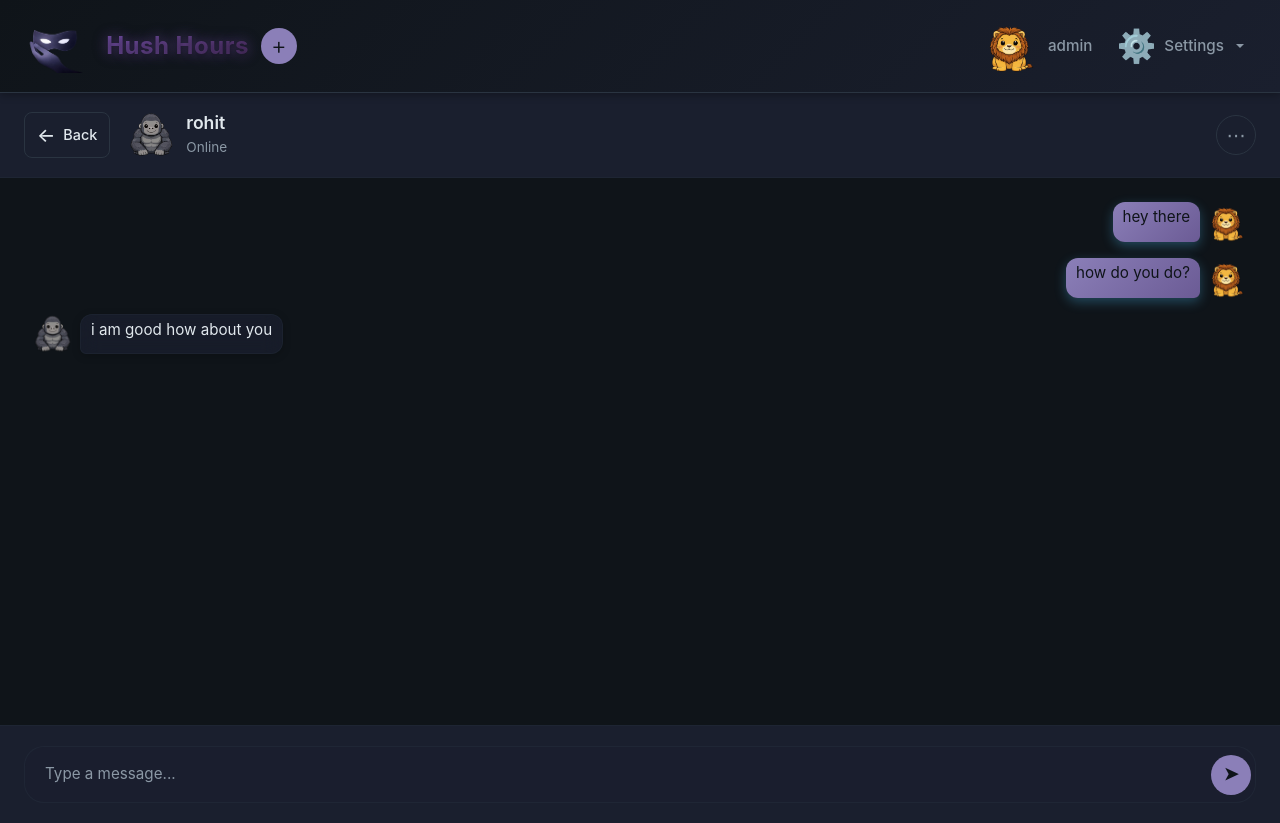
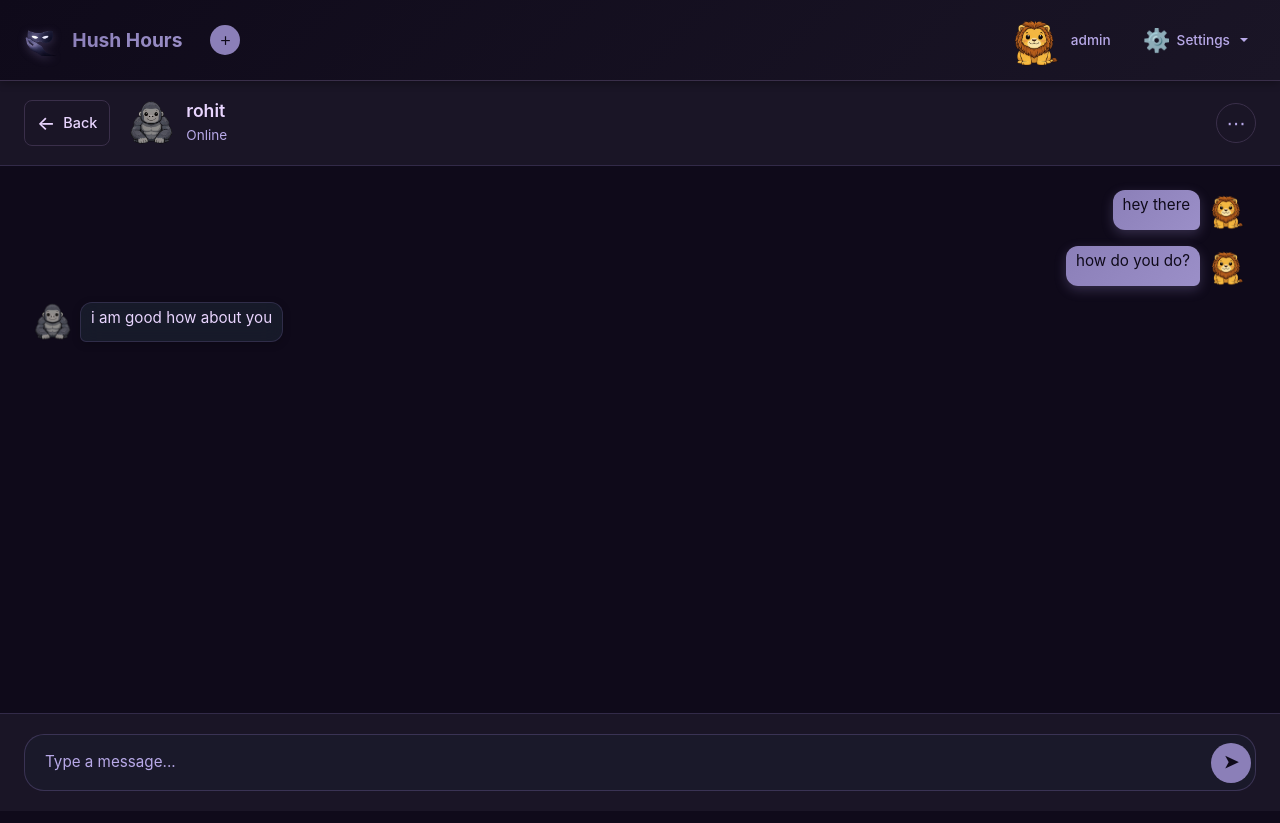
Before and after one commit to angelina-2003/django, a Django app: page /chat/1/ in a window 1280 px wide. After the commit the page ends 791 px from the top, so only its background shows below. Run offline with Django 5.2, Linux system fonts and the light colour scheme; a user stored in the database is signed in; data comes from the database, SQL or seed files in the repository; both versions use the stored data as it was after the commit.

Commit message:
Final interface #2

```diff
--- a/static/css/base.css
+++ b/static/css/base.css
@@ -1,15 +1,17 @@
 /* Base Styles for Hush Hours */
 
 :root {
-  --navbar-bg: #0f1419;
-  --navbar-hover: #1a1f2e;
+  --navbar-bg: #0f0a1a;
+  --navbar-hover: #1a1526;
   --navbar-active: #8b7fb8;
-  --navbar-text: #e1e8ed;
-  --navbar-text-secondary: #8b98a5;
-  --dropdown-bg: #1a1f2e;
-  --dropdown-hover: #252b3a;
-  --dropdown-border: #2a3441;
-  --body-bg: #0f1419;
+  --navbar-text: #e9d5ff;
+  --navbar-text-secondary: #b8a9e8;
+  --dropdown-bg: #1a1526;
+  --dropdown-hover: #252035;
+  --dropdown-border: #3a2f4a;
+  --body-bg: #0f0a1a;
+  --card-bg: #0a0515;
+  --card-glow: rgba(139, 127, 184, 0.3);
 }
 
 * {
@@ -34,9 +36,9 @@ html {
 
 /* Custom Navbar */
 .custom-navbar {
-  background: linear-gradient(135deg, #0f1419 0%, #1a1f2e 100%) !important;
+  background: linear-gradient(135deg, #0f0a1a 0%, #1a1526 100%) !important;
   border-bottom: 1px solid var(--dropdown-border);
-  padding: 12px 0;
+  padding: 6px 0;
   box-shadow: 0 2px 8px rgba(0, 0, 0, 0.3);
   position: sticky;
   top: 0;
@@ -47,47 +49,14 @@ html {
 }
 
 .navbar-brand.brand-logo {
-  font-size: 1.5rem;
+  font-size: 1.2rem;
   font-weight: 700;
   color: var(--navbar-text) !important;
   display: flex;
   align-items: center;
-  gap: 10px;
+  gap: 8px;
   transition: transform 0.2s ease;
   text-decoration: none;
-  background: transparent !important;
-  border: none !important;
-  box-shadow: none !important;
-  outline: none !important;
-  padding: 0 !important;
-  margin: 0 !important;
-}
-
-.navbar-brand.brand-logo * {
-  background: transparent !important;
-  background-color: transparent !important;
-  border: none !important;
-  box-shadow: none !important;
-  outline: none !important;
-}
-
-.navbar-brand.brand-logo img {
-  background: transparent !important;
-  background-color: transparent !important;
-}
-
-.navbar-brand.brand-logo .brand-text {
-  background: linear-gradient(135deg, #6d4c9e 0%, #5a3d7a 50%, #4a2d5f 100%) !important;
-  -webkit-background-clip: text !important;
-  -webkit-text-fill-color: transparent !important;
-  background-clip: text !important;
-  display: inline-block !important;
-  visibility: visible !important;
-  opacity: 1 !important;
-  text-shadow: 0 0 15px rgba(109, 76, 158, 0.4), 0 2px 4px rgba(0, 0, 0, 0.3);
-  filter: drop-shadow(0 0 6px rgba(109, 76, 158, 0.3));
-  font-weight: 700;
-  letter-spacing: 0.5px;
 }
 
 .navbar-brand.brand-logo:hover {
@@ -96,62 +65,16 @@ html {
 }
 
 .brand-icon {
-  height: 55px;
+  height: 32px;
   width: auto;
-  object-fit: contain;
-  filter: none !important;
-  display: block;
-  background: transparent !important;
-  background-color: transparent !important;
-  border: none !important;
-  box-shadow: none !important;
-  outline: none !important;
-  padding: 0 !important;
-  margin: 0 !important;
-  vertical-align: middle;
-  line-height: 0;
-}
-
-.brand-logo img.brand-icon,
-.brand-logo .brand-icon,
-.brand-logo img,
-img.brand-icon {
-  background: transparent !important;
-  background-color: transparent !important;
-  border: none !important;
-  box-shadow: none !important;
-  outline: none !important;
-  filter: none !important;
-  padding: 0 !important;
-  margin: 0 !important;
-  border-radius: 0 !important;
-  display: block !important;
-  vertical-align: middle !important;
-  line-height: 0 !important;
-}
-
-
-.brand-logo img.brand-icon::before,
-.brand-logo img.brand-icon::after,
-.brand-logo .brand-icon::before,
-.brand-logo .brand-icon::after {
-  display: none !important;
-  content: none !important;
+  filter: drop-shadow(0 2px 4px rgba(139, 127, 184, 0.3));
 }
 
 .brand-text {
-  background: linear-gradient(135deg, #6d4c9e 0%, #5a3d7a 50%, #4a2d5f 100%) !important;
-  -webkit-background-clip: text !important;
-  -webkit-text-fill-color: transparent !important;
-  background-clip: text !important;
-  display: inline-block !important;
-  visibility: visible !important;
-  opacity: 1 !important;
-  color: transparent !important;
-  text-shadow: 0 0 15px rgba(109, 76, 158, 0.4), 0 2px 4px rgba(0, 0, 0, 0.3);
-  filter: drop-shadow(0 0 6px rgba(109, 76, 158, 0.3));
-  font-weight: 700;
-  letter-spacing: 0.5px;
+  background: linear-gradient(135deg, #8b7fb8 0%, #9b8fc8 100%);
+  -webkit-background-clip: text;
+  -webkit-text-fill-color: transparent;
+  background-clip: text;
 }
 
 /* Add Button Dropdown */
@@ -161,13 +84,13 @@ img.brand-icon {
 }
 
 .add-btn {
-  width: 36px;
-  height: 36px;
+  width: 30px;
+  height: 30px;
   border-radius: 50%;
   background: var(--navbar-active) !important;
   border: none !important;
   color: var(--navbar-bg) !important;
-  font-size: 1.5rem;
+  font-size: 1.2rem;
   font-weight: 300;
   display: flex;
   align-items: center;
@@ -208,12 +131,12 @@ img.brand-icon {
 .nav-link {
   color: var(--navbar-text-secondary) !important;
   font-weight: 500;
-  padding: 10px 16px !important;
+  padding: 6px 12px !important;
   border-radius: 8px;
   transition: all 0.2s ease;
   display: flex;
   align-items: center;
-  gap: 8px;
+  gap: 6px;
   position: relative;
   text-decoration: none;
 }
@@ -243,7 +166,7 @@ img.brand-icon {
 }
 
 .nav-icon {
-  font-size: 2rem;
+  font-size: 1.4rem;
   filter: grayscale(0.3);
   transition: filter 0.2s ease;
 }
@@ -252,10 +175,6 @@ img.brand-icon {
   flex-shrink: 0;
   border-radius: 6px;
   object-fit: cover;
-  background: transparent !important;
-  border: none !important;
-  box-shadow: none !important;
-  outline: none !important;
 }
 
 .nav-link:hover .nav-icon,
@@ -264,7 +183,7 @@ img.brand-icon {
 }
 
 .nav-text {
-  font-size: 0.95rem;
+  font-size: 0.85rem;
 }
 
 /* Profile and Settings - Right Aligned */
@@ -277,19 +196,6 @@ img.brand-icon {
 
 .profile-link {
   margin-right: 4px;
-  background: transparent !important;
-  border: none !important;
-  box-shadow: none !important;
-  padding: 0 !important;
-}
-
-.profile-link:hover {
-  background: transparent !important;
-  transform: none !important;
-}
-
-.profile-link.active {
-  background: transparent !important;
 }
 
 .settings-dropdown {
--- a/static/css/chat-room.css
+++ b/static/css/chat-room.css
@@ -4,7 +4,7 @@
   display: flex;
   flex-direction: column;
   height: calc(100vh - 70px);
-  background: var(--body-bg, #0a0e13);
+  background: var(--body-bg, #0f0a1a);
   font-family: -apple-system, BlinkMacSystemFont, 'Segoe UI', Roboto, Oxygen, Ubuntu, Cantarell, sans-serif;
 }
 
@@ -13,8 +13,8 @@
   display: flex;
   align-items: center;
   padding: 18px 24px;
-  background: var(--dropdown-bg, #0f1419);
-  border-bottom: 1px solid rgba(42, 52, 65, 0.3);
+  background: var(--dropdown-bg, #1a1526);
+  border-bottom: 1px solid rgba(107, 91, 149, 0.3);
   gap: 16px;
   flex-shrink: 0;
 }
@@ -27,7 +27,7 @@
   background: transparent;
   border: 1px solid var(--dropdown-border, #2a3441);
   border-radius: 8px;
-  color: var(--navbar-text, #e1e8ed);
+  color: var(--navbar-text, #e9d5ff);
   text-decoration: none;
   font-size: 0.9rem;
   font-weight: 500;
@@ -36,9 +36,9 @@
 }
 
 .back-button:hover {
-  background: var(--dropdown-hover, #252b3a);
-  border-color: var(--navbar-active, #4fc3f7);
-  color: var(--navbar-active, #4fc3f7);
+  background: var(--dropdown-hover, #252035);
+  border-color: var(--navbar-active, #8b7fb8);
+  color: var(--navbar-active, #8b7fb8);
   text-decoration: none;
 }
 
@@ -58,7 +58,7 @@
   height: 48px;
   border-radius: 10px;
   background: none !important;
-  color: var(--navbar-bg, #0f1419);
+  color: var(--navbar-bg, #0f0a1a);
   display: flex;
   align-items: center;
   justify-content: center;
@@ -86,13 +86,13 @@
 .chat-username {
   font-size: 1.1rem;
   font-weight: 600;
-  color: var(--navbar-text, #e1e8ed);
+  color: var(--navbar-text, #e9d5ff);
   margin: 0;
 }
 
 .chat-status {
   font-size: 0.85rem;
-  color: var(--navbar-text-secondary, #8b98a5);
+  color: var(--navbar-text-secondary, #b8a9e8);
 }
 
 .chat-header-actions {
@@ -107,7 +107,7 @@
   border-radius: 50%;
   background: transparent;
   border: 1px solid var(--dropdown-border, #2a3441);
-  color: var(--navbar-text-secondary, #8b98a5);
+  color: var(--navbar-text-secondary, #b8a9e8);
   font-size: 1.2rem;
   cursor: pointer;
   transition: all 0.2s ease;
@@ -117,9 +117,9 @@
 }
 
 .header-action-btn:hover {
-  background: var(--dropdown-hover, #252b3a);
-  border-color: var(--navbar-active, #4fc3f7);
-  color: var(--navbar-active, #4fc3f7);
+  background: var(--dropdown-hover, #252035);
+  border-color: var(--navbar-active, #8b7fb8);
+  color: var(--navbar-active, #8b7fb8);
 }
 
 /* Messages Container */
@@ -130,7 +130,7 @@
   display: flex;
   flex-direction: column;
   gap: 16px;
-  background: var(--body-bg, #0a0e13);
+  background: var(--body-bg, #0f0a1a);
 }
 
 .messages-container::-webkit-scrollbar {
@@ -203,17 +203,17 @@
 }
 
 .message-sent .message-bubble {
-  background: linear-gradient(135deg, var(--navbar-active, #8b7fb8) 0%, #6b5b95 100%);
-  color: var(--navbar-bg, #0f1419);
+  background: linear-gradient(135deg, var(--navbar-active, #8b7fb8) 0%, #9b8fc8 100%);
+  color: var(--navbar-bg, #0f0a1a);
   border-bottom-right-radius: 6px;
-  box-shadow: 0 4px 12px rgba(79, 195, 247, 0.3);
+  box-shadow: 0 4px 12px rgba(139, 127, 184, 0.3);
   border: none;
 }
 
 .message-received .message-bubble {
   background: rgba(26, 31, 46, 0.8);
-  color: var(--navbar-text, #e1e8ed);
-  border: 1px solid rgba(42, 52, 65, 0.3);
+  color: var(--navbar-text, #e9d5ff);
+  border: 1px solid rgba(107, 91, 149, 0.3);
   border-bottom-left-radius: 6px;
   backdrop-filter: blur(10px);
   box-shadow: 0 2px 8px rgba(0, 0, 0, 0.2);
@@ -245,7 +245,7 @@
   align-items: center;
   justify-content: center;
   height: 100%;
-  color: var(--navbar-text-secondary, #8b98a5);
+  color: var(--navbar-text-secondary, #b8a9e8);
   text-align: center;
   padding: 40px;
 }
@@ -264,8 +264,8 @@
 /* Message Input Container */
 .message-input-container {
   padding: 20px 24px;
-  background: var(--dropdown-bg, #0f1419);
-  border-top: 1px solid rgba(42, 52, 65, 0.3);
+  background: var(--dropdown-bg, #1a1526);
+  border-top: 1px solid rgba(107, 91, 149, 0.3);
   flex-shrink: 0;
 }
 
@@ -278,15 +278,15 @@
   align-items: center;
   gap: 12px;
   background: rgba(26, 31, 46, 0.5);
-  border: 1px solid rgba(42, 52, 65, 0.4);
+  border: 1px solid rgba(107, 91, 149, 0.4);
   border-radius: 20px;
   padding: 4px 4px 4px 20px;
   transition: all 0.25s cubic-bezier(0.4, 0, 0.2, 1);
 }
 
 .input-wrapper:focus-within {
-  border-color: var(--navbar-active, #4fc3f7);
-  box-shadow: 0 0 0 3px rgba(79, 195, 247, 0.15);
+  border-color: var(--navbar-active, #8b7fb8);
+  box-shadow: 0 0 0 3px rgba(139, 127, 184, 0.15);
   background: rgba(26, 31, 46, 0.7);
 }
 
@@ -294,23 +294,23 @@
   flex: 1;
   background: transparent;
   border: none;
-  color: var(--navbar-text, #e1e8ed);
+  color: var(--navbar-text, #e9d5ff);
   font-size: 0.95rem;
   padding: 12px 0;
   outline: none;
 }
 
 .message-input::placeholder {
-  color: var(--navbar-text-secondary, #8b98a5);
+  color: var(--navbar-text-secondary, #b8a9e8);
 }
 
 .send-button {
   width: 40px;
   height: 40px;
   border-radius: 50%;
-  background: var(--navbar-active, #4fc3f7);
+  background: var(--navbar-active, #8b7fb8);
   border: none;
-  color: var(--navbar-bg, #0f1419);
+  color: var(--navbar-bg, #0f0a1a);
   cursor: pointer;
   display: flex;
   align-items: center;
@@ -320,9 +320,9 @@
 }
 
 .send-button:hover {
-  background: #6b5b95;
+  background: #9b8fc8;
   transform: scale(1.05);
-  box-shadow: 0 4px 12px rgba(79, 195, 247, 0.4);
+  box-shadow: 0 4px 12px rgba(139, 127, 184, 0.4);
 }
 
 .send-button:active {
```
Also changed, not shown: other parts of static/css/base.css (+23 -27 lines), static/css/auth.css (+20 -20 lines), db.sqlite3, static/css/all-chats.css.
